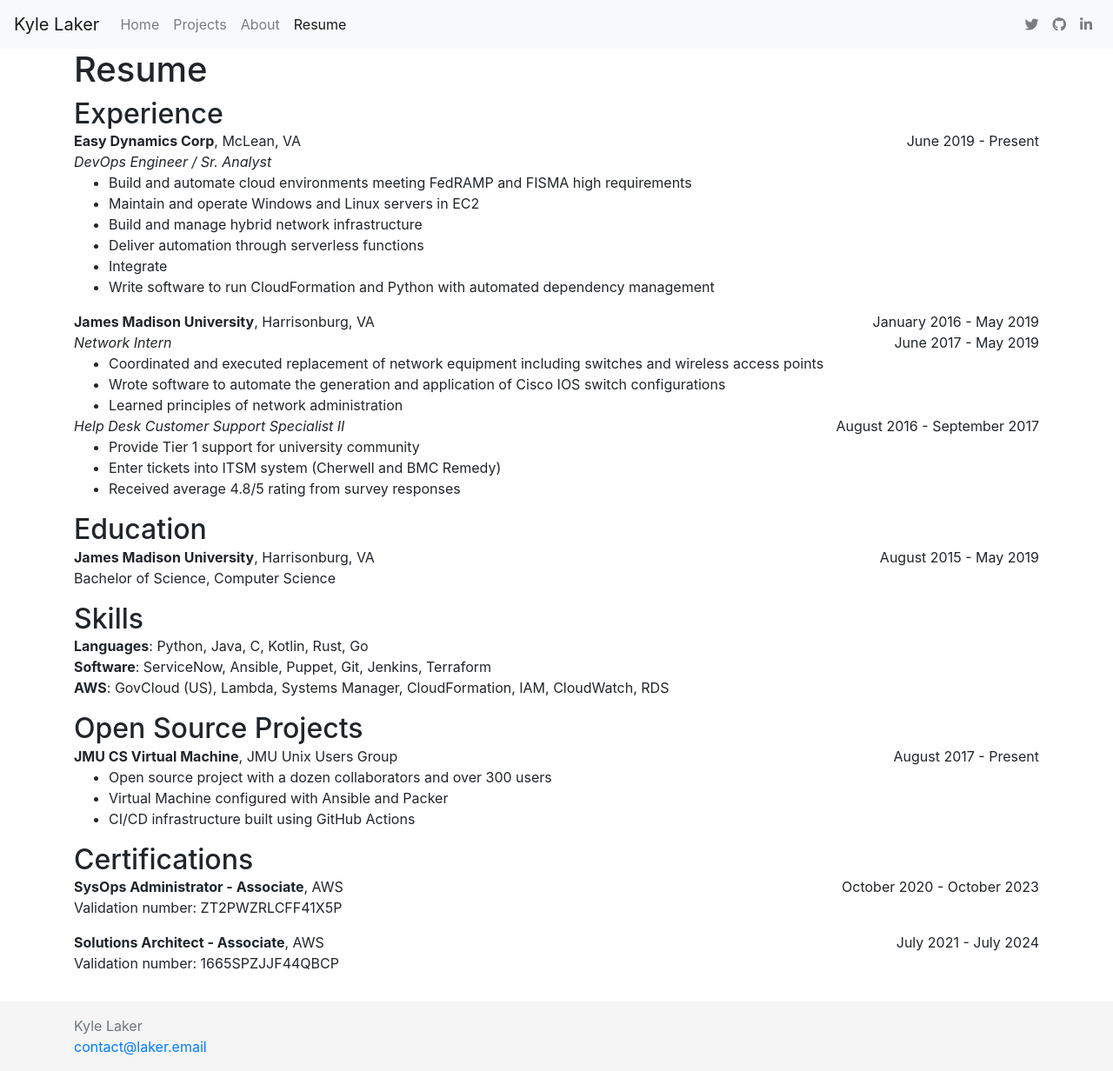
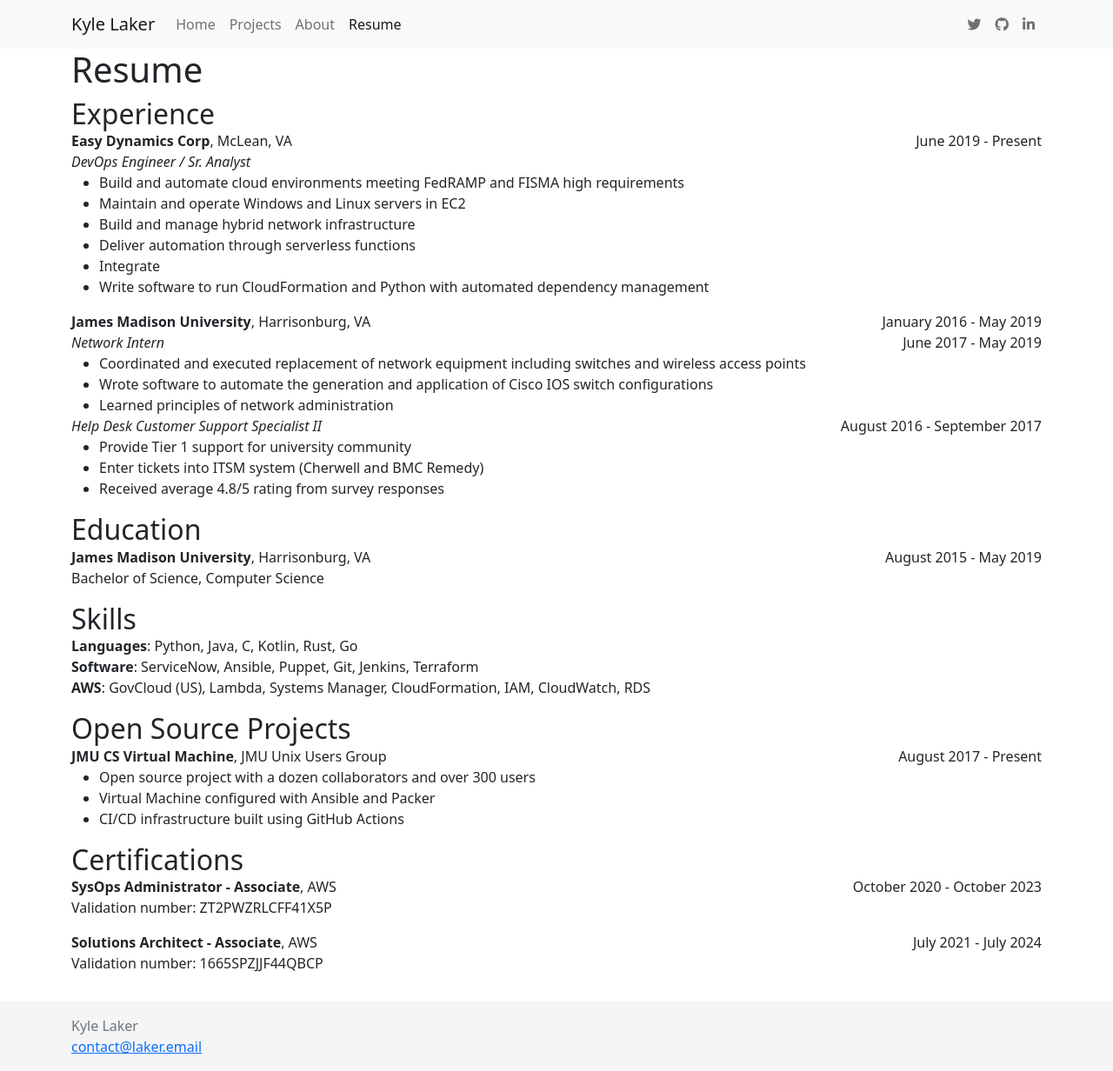
Before and after one commit to kylelaker/kylelaker.com, a Jekyll site: the page built from resume.html, in a window 1280 px wide. Shown: the whole page at 87% size. Built offline with Jekyll 4.4.1, drawn with Linux system fonts in a browser that asks for light colours; nearby versions of some CDN libraries.

Commit message:
Update to Boostrap 5.1.1

```diff
--- a/_config.yml
+++ b/_config.yml
@@ -15,12 +15,9 @@ linkedin: kyle-laker-0339b346
 
 google_analytics: G-2P6678NNJQ
 bootstrap:
-  version: "4.6.0"
-  css_hash: "sha384-B0vP5xmATw1+K9KRQjQERJvTumQW0nPEzvF6L/Z6nronJ3oUOFUFpCjEUQouq2+l"
-  js_hash: "sha384-Piv4xVNRyMGpqkS2by6br4gNJ7DXjqk09RmUpJ8jgGtD7zP9yug3goQfGII0yAns"
-jquery:
-  version: "3.5.1"
-  hash: "sha384-DfXdz2htPH0lsSSs5nCTpuj/zy4C+OGpamoFVy38MVBnE+IbbVYUew+OrCXaRkfj"
+  version: "5.1.1"
+  css_hash: "sha384-F3w7mX95PdgyTmZZMECAngseQB83DfGTowi0iMjiWaeVhAn4FJkqJByhZMI3AhiU"
+  js_hash: "sha384-/bQdsTh/da6pkI1MST/rWKFNjaCP5gBSY4sEBT38Q/9RBh9AH40zEOg7Hlq2THRZ"
 fa:
   id: "4ceccf1821"
 
--- a/_includes/footer.html
+++ b/_includes/footer.html
@@ -5,9 +5,6 @@
     </div>
 </footer>
 
-<script src="https://code.jquery.com/jquery-{{ site.jquery.version }}.slim.min.js"
-        integrity="{{ site.jquery.hash }}"
-        crossorigin="anonymous"></script>
 <script src="https://cdn.jsdelivr.net/npm/bootstrap@{{ site.bootstrap.version }}/dist/js/bootstrap.bundle.min.js"
         integrity="{{ site.bootstrap.js_hash }}"
         crossorigin="anonymous"></script>
--- a/_includes/navbar.html
+++ b/_includes/navbar.html
@@ -1,4 +1,5 @@
 <nav class="navbar navbar-expand-lg navbar-light bg-light">
+  <div class="container">
     <a class="navbar-brand" href="#">
         {%- if site.nav_logo -%}
         <img src="{{ site.logo | relative_url}}" width="30" height="30" alt="{{ site.title }}">
@@ -6,11 +7,11 @@
         {{ site.title }}
         {%- endif -%}
     </a>
-    <button class="navbar-toggler" type="button" data-toggle="collapse" data-target="#navbarNavAltMarkup" aria-controls="navbarNavAltMarkup" aria-expanded="false" aria-label="Toggle navigation">
+    <button class="navbar-toggler" type="button" data-bs-toggle="collapse" data-bs-target="#navbarNavAltMarkup" aria-controls="navbarNavAltMarkup" aria-expanded="false" aria-label="Toggle navigation">
       <span class="navbar-toggler-icon"></span>
     </button>
     <div class="collapse navbar-collapse" id="navbarNavAltMarkup">
-      <div class="navbar-nav mr-auto">
+      <div class="navbar-nav me-auto">
         {%- for item in site.data.navbar -%}
         <a class="nav-item nav-link {% if page.url == item.link %}active{% endif %}" href="{{item.link}}">{{ item.name }}</a>
         {% endfor %}
@@ -30,4 +31,5 @@
         {%- endif %}
       </ul>
     </div>
+  </div>
 </nav>
--- a/_layouts/about.html
+++ b/_layouts/about.html
@@ -5,7 +5,7 @@ layout: default
 <article>
     <header class="mx-auto w-25 p-3" id="avatar-container">
         <img src="{{ page.avatar }}" class="rounded-circle">
-        <h1 class="font-weight-bold text-center">
+        <h1 class="fw-bold text-center">
             {{ site.title }}
         </h1>
     </header>
--- a/mock-text.html
+++ b/mock-text.html
@@ -4,9 +4,10 @@ title: Mocking Text Generator
 sitemap: false
 ---
 
+
 <div>
-  <div class="form-group">
-    <label for="input-mock">Text to mock</label>
+  <div class="mb-3">
+    <label for="input-mock" class="form-label">Text to mock</label>
     <textarea class="form-control" placeholder="Text to mock" id="input-mock" style="min-height: 5em;"></textarea>
   </div>
 
--- a/resume.html
+++ b/resume.html
@@ -82,15 +82,15 @@ custom_styles: ["/assets/css/resume.css"]
         <h2 class="resume-header">Skills</h2>
         <div class="skill-section">
             <p class="skill-block">
-                <span class="font-weight-bold">Languages</span>:
+                <span class="fw-bold">Languages</span>:
                 Python, Java, C, Kotlin, Rust, Go
             </p>
             <p class="skill-block">
-                <span class="font-weight-bold">Software</span>:
+                <span class="fw-bold">Software</span>:
                 ServiceNow, Ansible, Puppet, Git, Jenkins, Terraform
             </p>
             <p class="skill-block">
-                <span class="font-weight-bold">AWS</span>:
+                <span class="fw-bold">AWS</span>:
                 GovCloud (US), Lambda, Systems Manager, CloudFormation, IAM, CloudWatch, RDS
             </p>
         </div>
```
